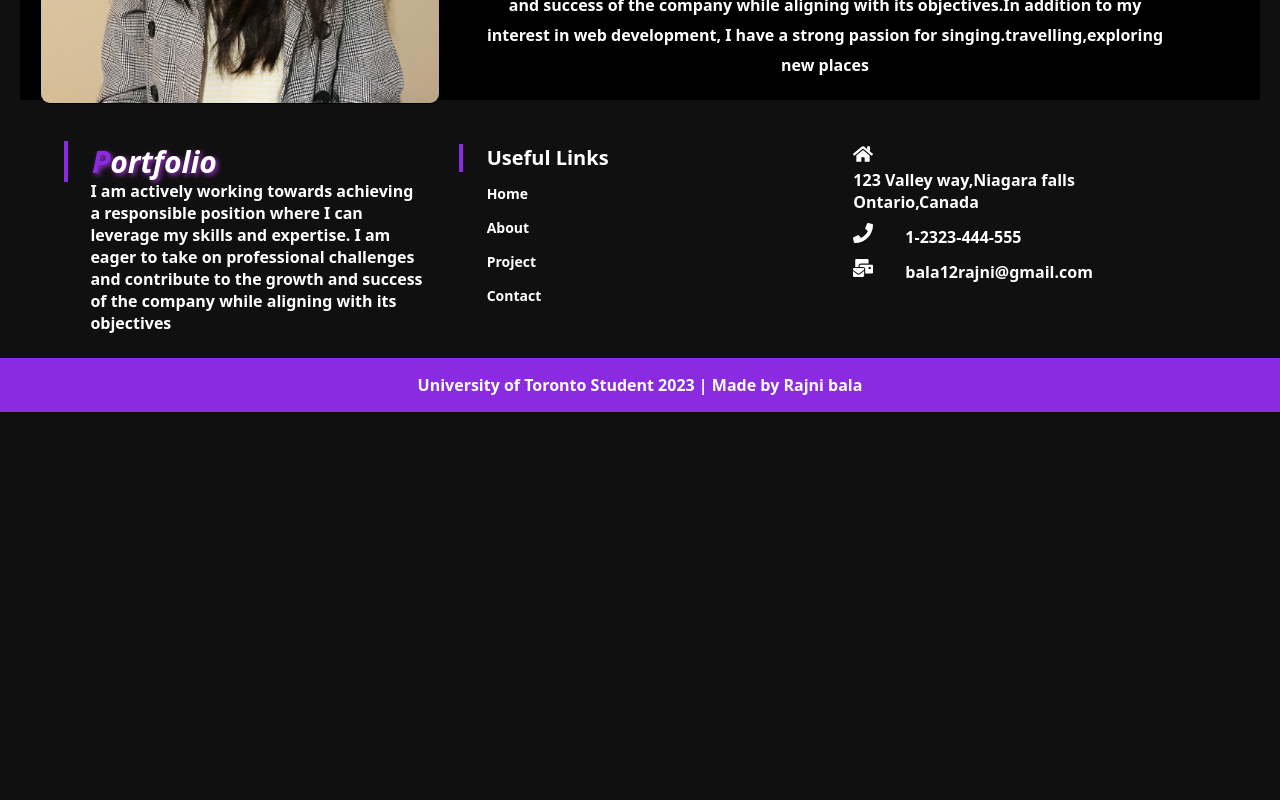
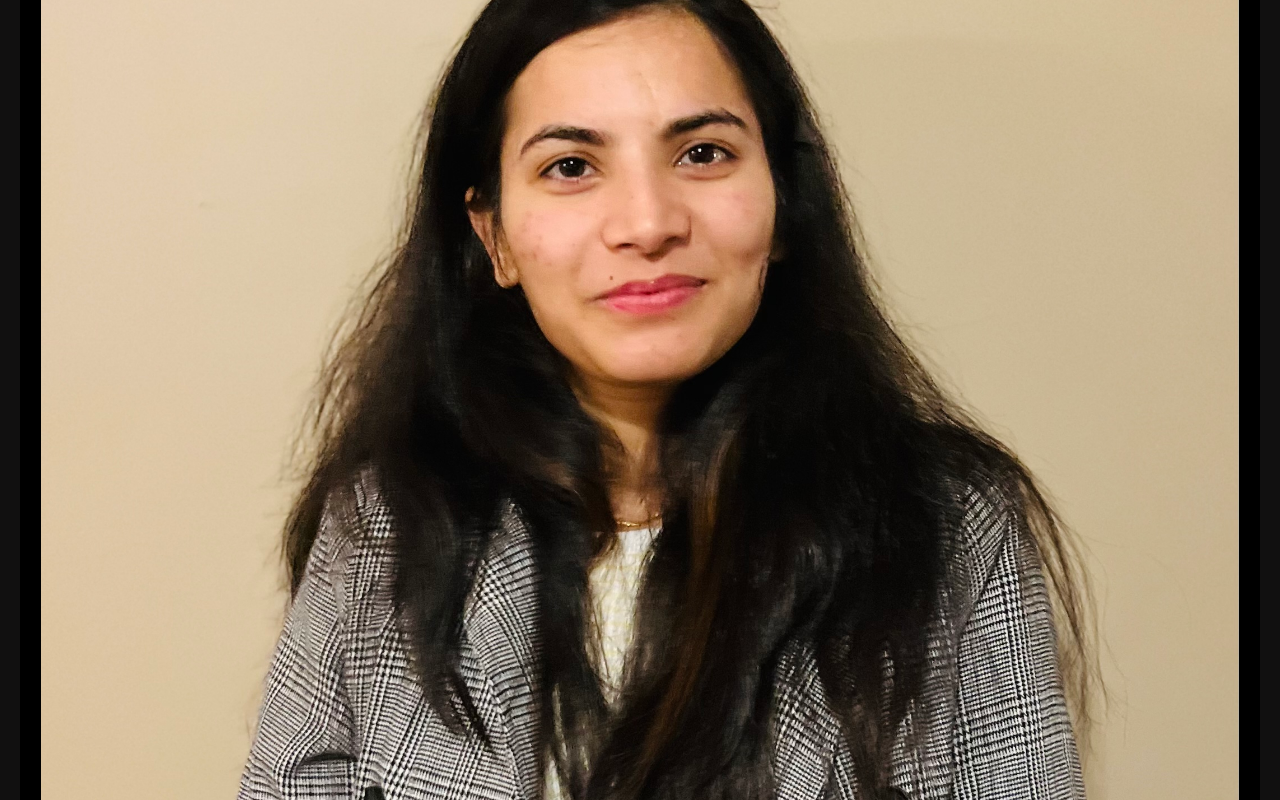
Before and after one commit to rbala16/my-portfolio-website_rb, a React (Create React App) app: page /about in a window 1280 px wide. Shown: the part 880-1680 px from the top of the page. Before the commit the page ends 1292 px from the top, so only its background shows below. Built offline with nearby package versions, Linux system fonts and the light colour scheme.

Commit message:
readme updated

```diff
--- a/src/components/about/about.css
+++ b/src/components/about/about.css
@@ -2,13 +2,13 @@
   padding:20px;
    margin:20px;
    background-color: black;
-  height:60vh;
+
 
  }
 
  .about img{
   height:auto;
-  width:400px;
+  width:100%;
 position:relative;
 border:1px solid black;
 border-radius: 10px;
@@ -19,7 +19,7 @@ margin-right:40px;
 
  /* about page text styling */
  .about-me{
-  padding:70px;
+  padding:3rem;
  text-align: center;
 line-height: 30px;
  }
--- a/src/components/footer/footer.css
+++ b/src/components/footer/footer.css
@@ -19,9 +19,8 @@ footer{
 }
 .f-item-con{
   padding: 1.5rem 4rem;
-  display: grid;
-  grid-template-columns: repeat(3, minmax(0, 1fr));
-  grid-gap: 2rem;
+  display: block;
+
 }
 footer .app-name{
   color: white;
--- a/src/components/project/project.css
+++ b/src/components/project/project.css
@@ -59,4 +59,8 @@ padding: 0.5rem 1rem;
     margin: auto;
     grid-template-columns: 1fr;
   }
+  .project-description {
+
+    font-size: 1.0rem;
 }
+}
```
Also changed, not shown: 1 other file (tests, documents, lock files or other folders).
